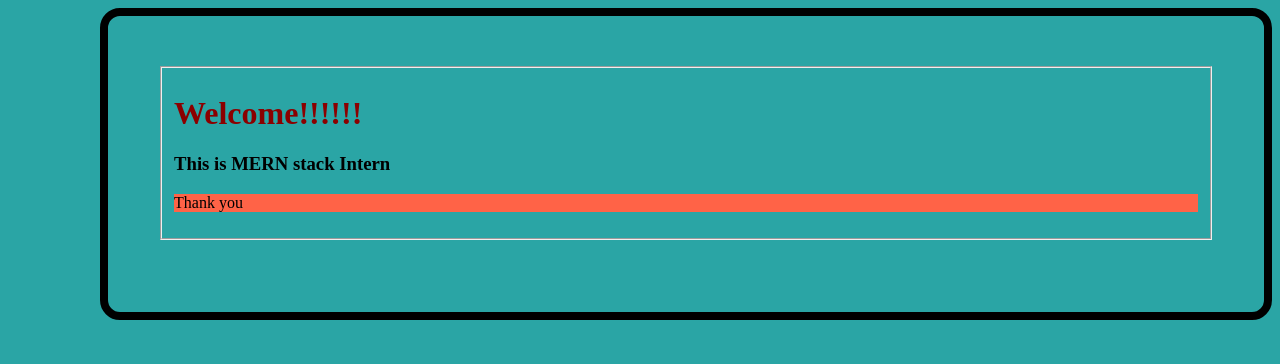
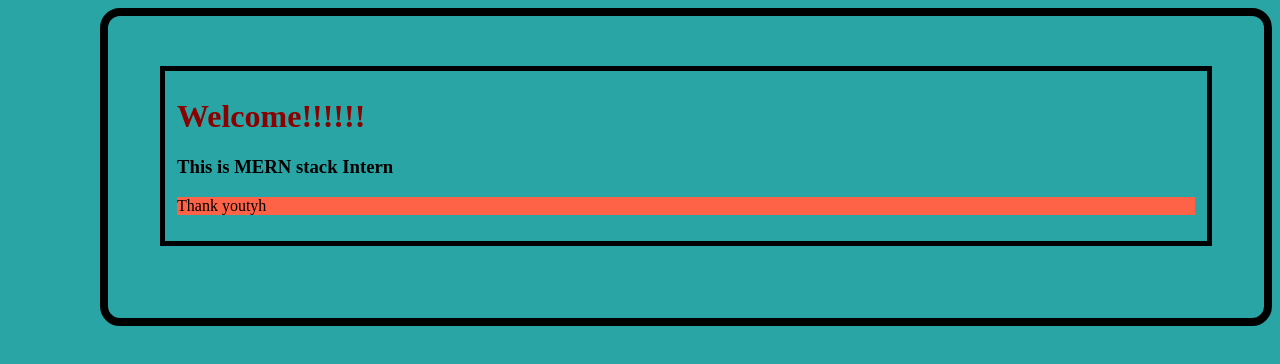
Before and after one commit to VARUN-KAARTHIK-S/Mern_Stack-day-1, a plain HTML site: page index.html in a window 1280 px wide. Drawn offline with Linux system fonts and the light colour scheme.

Commit message:
css-change

```diff
--- a/index.html
+++ b/index.html
@@ -12,7 +12,7 @@
     <fieldset>
         <h1>Welcome!!!!!!</h1>
         <h3>This is MERN stack Intern </h3>
-        <p>Thank you</p>
+        <p>Thank youtyh</p>
 </body>
 </fieldset>
 <marquee behavior="scroll" direction="right">MongoDB Express React Node</marquee>
--- a/style.css
+++ b/style.css
@@ -10,6 +10,10 @@ body {
 
 }
 
+fieldset {
+    border: 5px solid black;
+}
+
 h1 {
     color: darkred
 }
```
